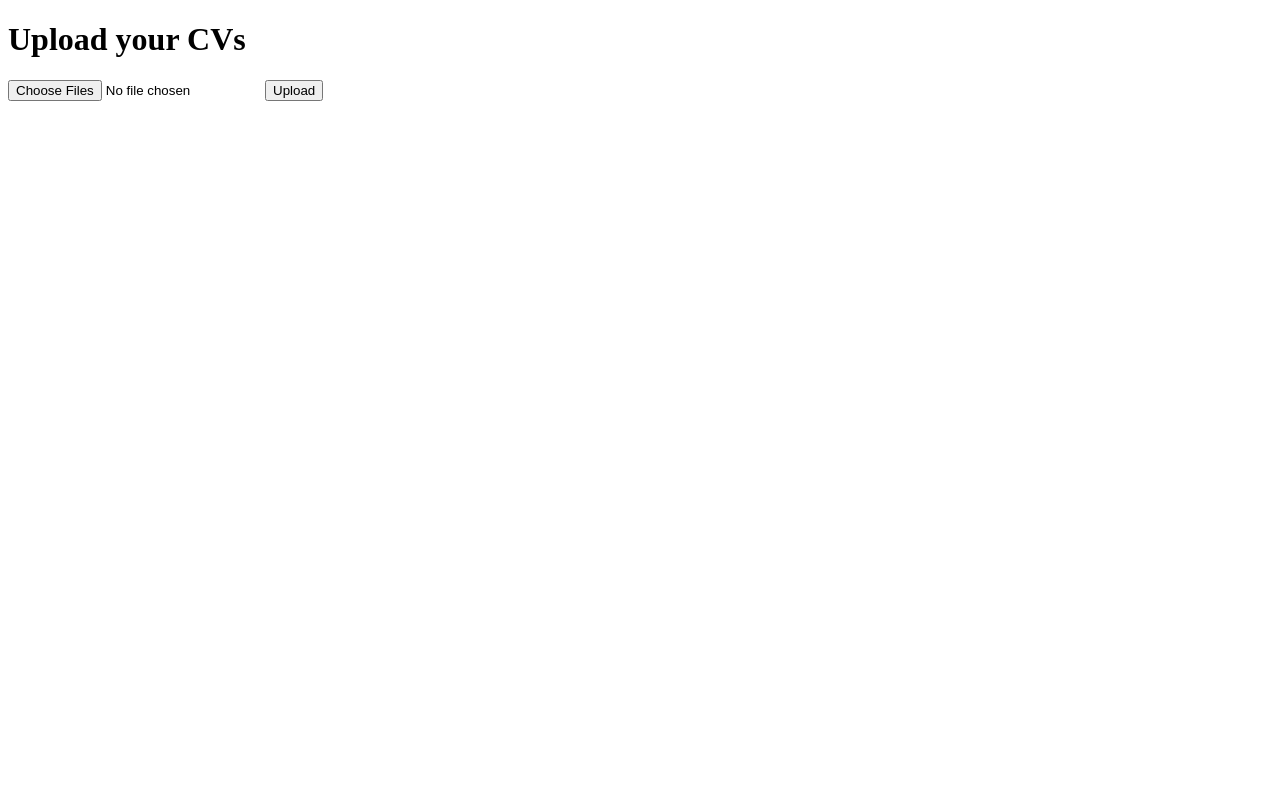
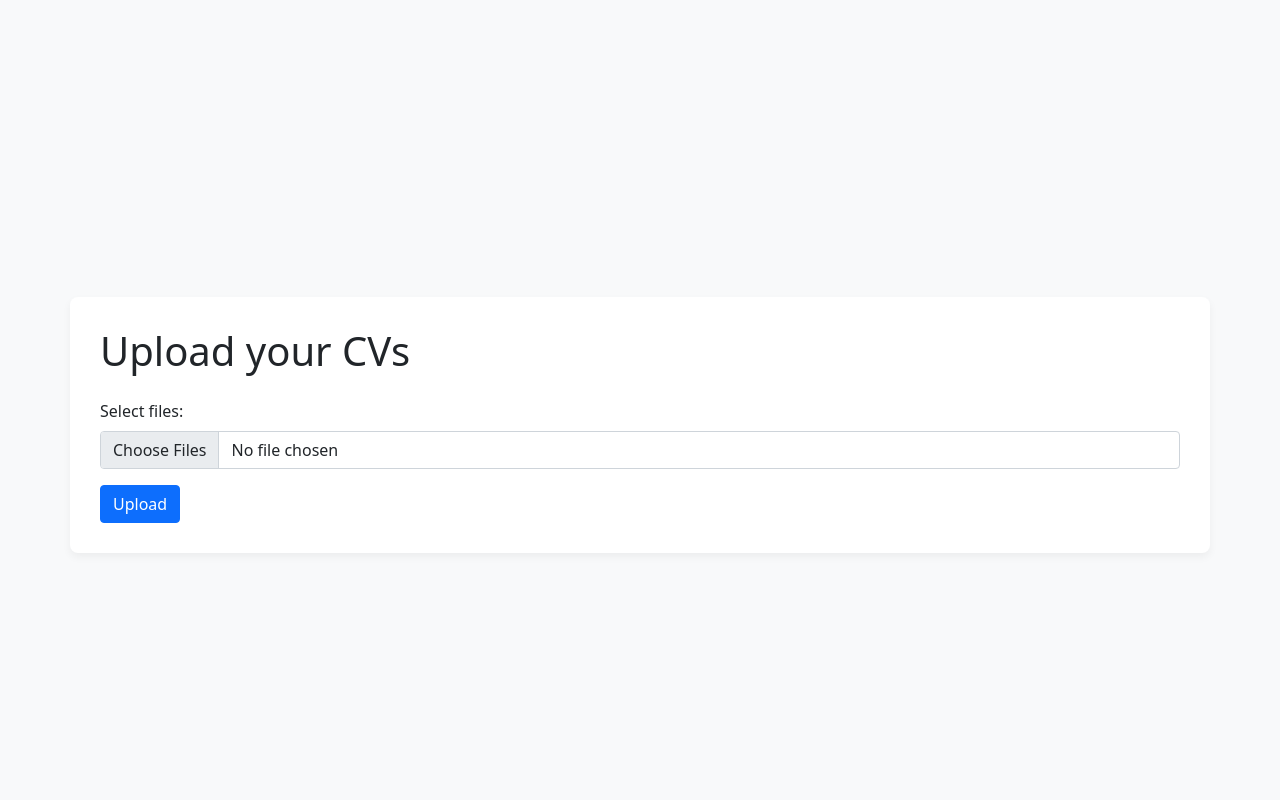
Before and after one commit to BhuwanAwasthi/Resume_scrapperr, a Flask app: page / in a window 1280 px wide. Run offline with Flask 3, Linux system fonts and the light colour scheme; some libraries are stand-ins or nearby versions.

Commit message:
Update upload.html

```diff
--- a/templates/upload.html
+++ b/templates/upload.html
@@ -2,13 +2,38 @@
 <html lang="en">
 <head>
     <meta charset="UTF-8">
+    <meta name="viewport" content="width=device-width, initial-scale=1.0">
     <title>Upload your CVs</title>
+    <link href="https://cdn.jsdelivr.net/npm/bootstrap@5.1.3/dist/css/bootstrap.min.css" rel="stylesheet">
+    <style>
+        body {
+            padding-top: 50px;
+            display: flex;
+            justify-content: center;
+            align-items: center;
+            height: 100vh;
+            background-color: #f8f9fa;
+        }
+        .container {
+            background: white;
+            padding: 30px;
+            border-radius: 8px;
+            box-shadow: 0 4px 8px rgba(0,0,0,0.05);
+        }
+    </style>
 </head>
 <body>
-    <h1>Upload your CVs</h1>
-    <form method="post" enctype="multipart/form-data" action="/upload">
-        <input type="file" name="file" multiple>
-        <input type="submit" value="Upload">
-    </form>
+    <div class="container">
+        <h1 class="mb-4">Upload your CVs</h1>
+        <form method="post" enctype="multipart/form-data" action="/upload">
+            <div class="mb-3">
+                <label for="file" class="form-label">Select files:</label>
+                <input class="form-control" type="file" id="file" name="file" multiple>
+            </div>
+            <button type="submit" class="btn btn-primary">Upload</button>
+        </form>
+    </div>
+
+    <script src="https://cdn.jsdelivr.net/npm/bootstrap@5.1.3/dist/js/bootstrap.bundle.min.js"></script>
 </body>
 </html>
```
